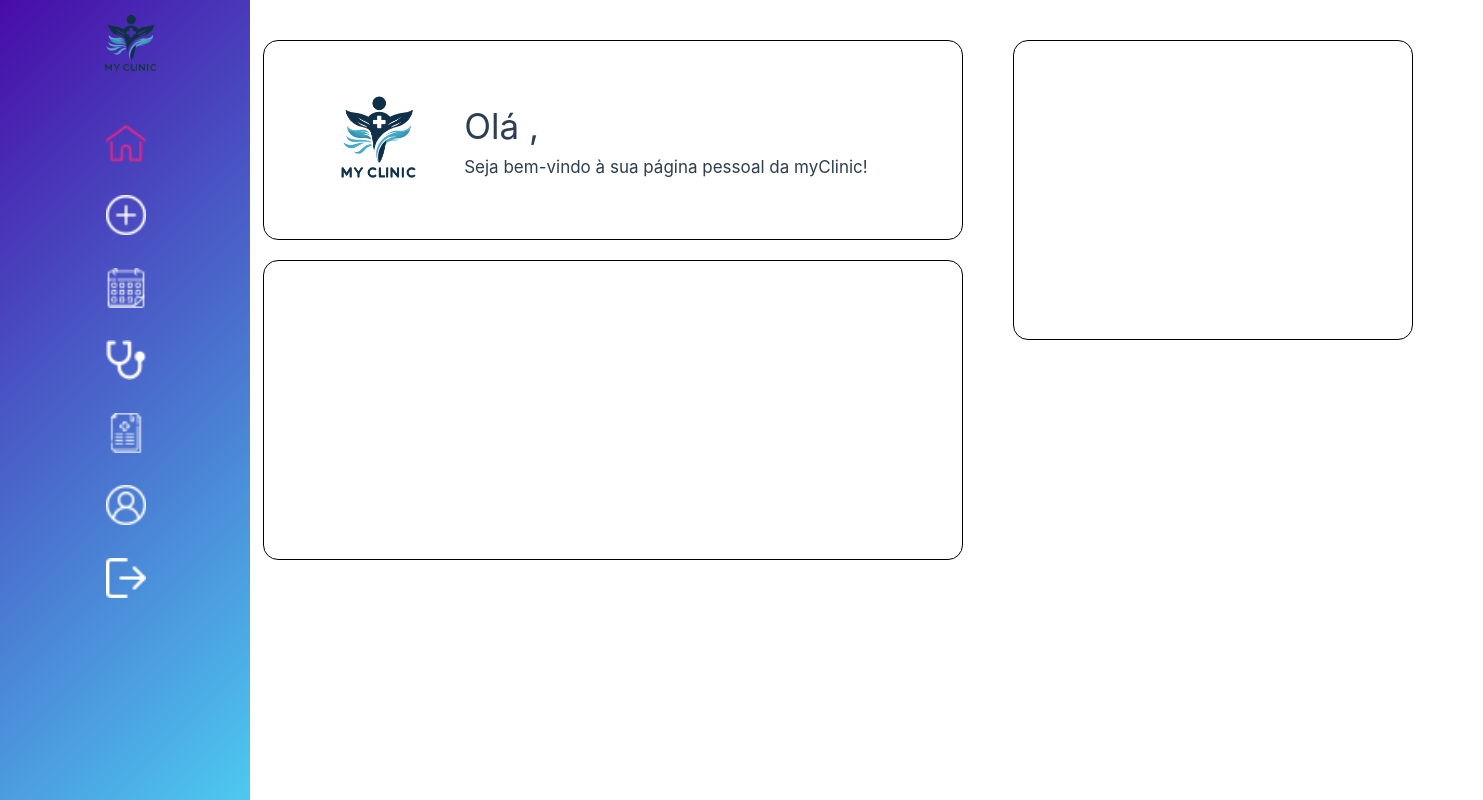
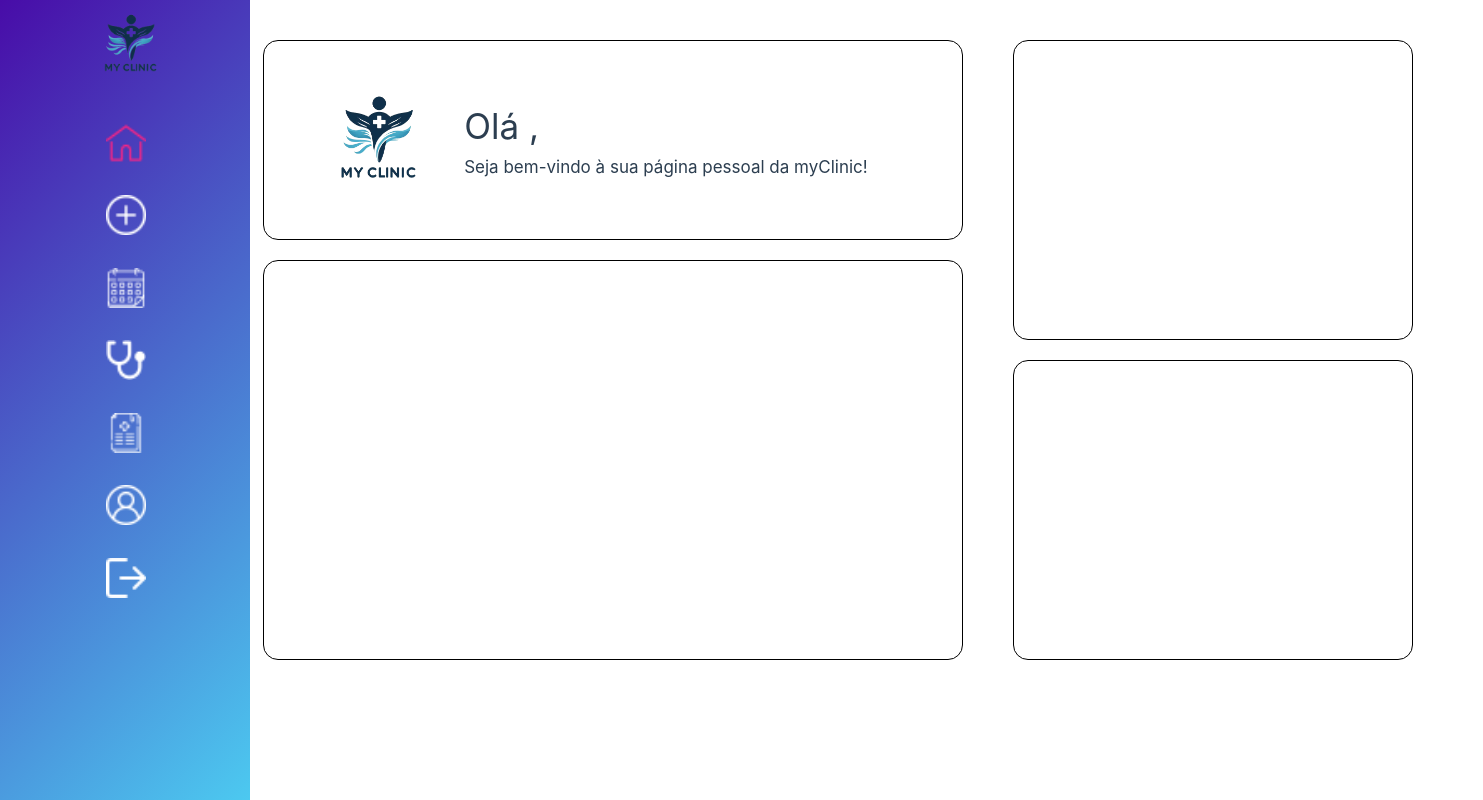
Before and after one commit to ruiiramos/myClinic-FrontEnd, a Vue app: page /home in a window 1280 px wide. Shown: the whole page, 1483 px wide, since content can reach past the window. Built offline with nearby package versions, Linux system fonts and the light colour scheme; no server answers; sample sign-in values are in the browser's storage.

Commit message:
todos locais da home page do paciente

```diff
--- a/src/views/HomePageView.vue
+++ b/src/views/HomePageView.vue
@@ -18,8 +18,13 @@
                     </div>
                 </div>
             </div>
-            <div class="retangulo-calendario">
+            <div class="column">
+                <div class="retangulo-calendario">
 
+                </div>
+                <div class="retangulo-novo">
+
+                </div>
             </div>
         </div>
 
@@ -107,7 +112,7 @@
 
 .retangulo-2 {
     width: 700px;
-    height: 300px;
+    height: 400px;
     padding: 50px;
     background-color: white;
     margin-top: 20px;
@@ -128,4 +133,16 @@
     align-items: center;
     border: 1px solid black;
 }
+
+.retangulo-novo {
+    width: 400px;
+    height: 300px;
+    padding: 50px;
+    background-color: white;
+    margin-top: 20px;
+    border-radius: 15px;
+    display: flex;
+    align-items: center;
+    border: 1px solid black;
+}
 </style>
```
